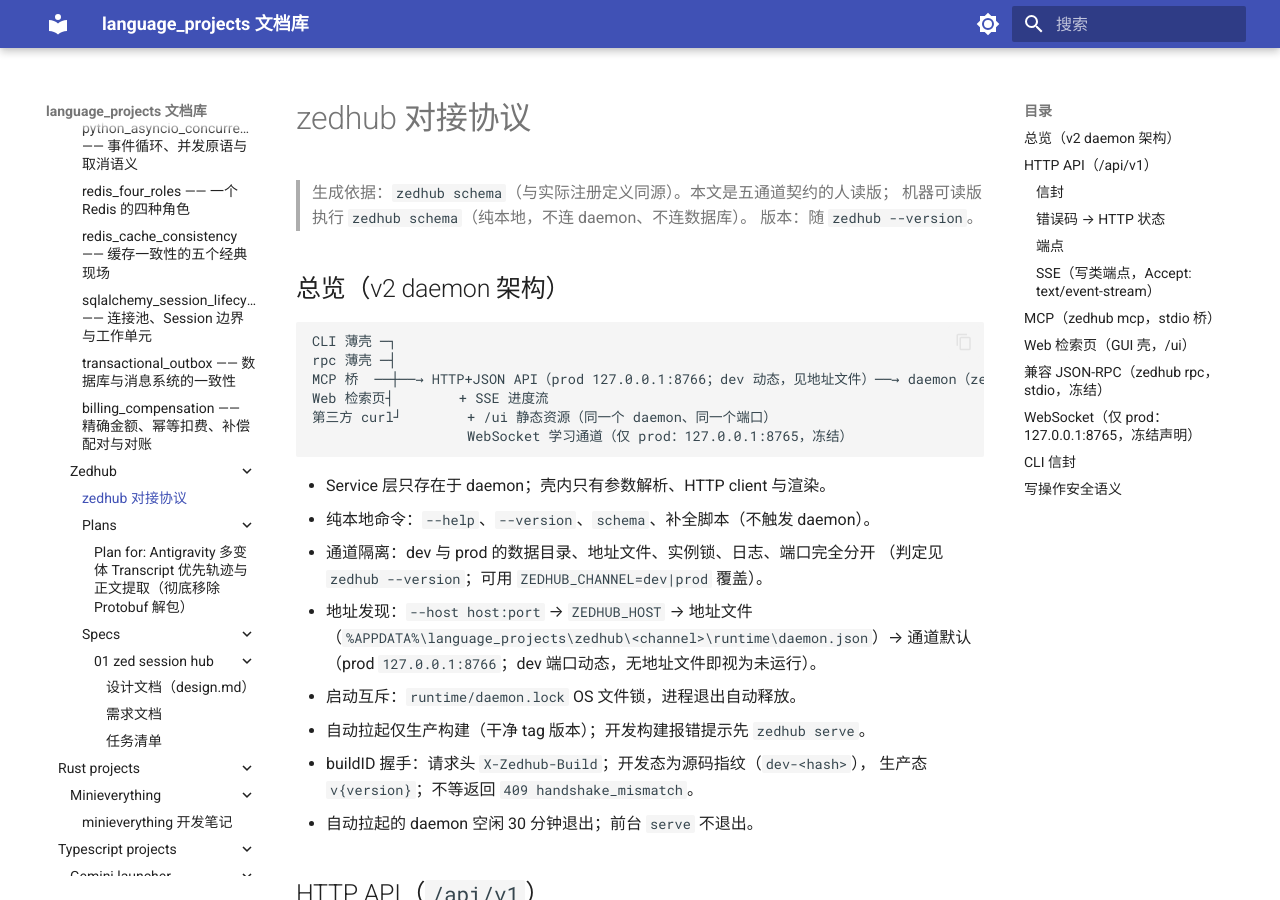
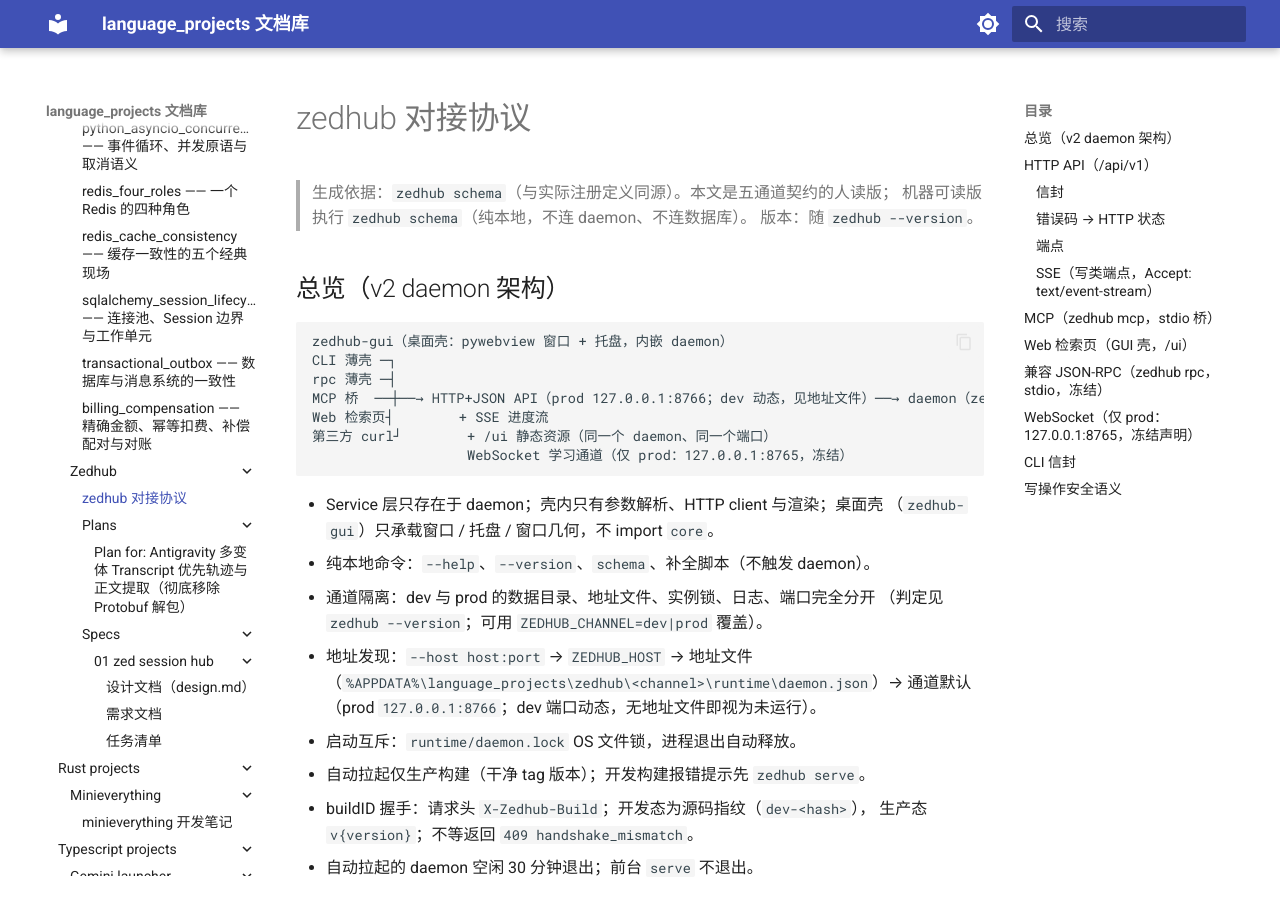
Before and after one commit to shihao-hub/td-language_projects, an MkDocs documentation site: the page built from docs/projects/python_projects/zedhub/zedhub 对接协议.md, in a window 1280 px wide and 900 px high. Built offline with MkDocs 1.6.1 and Material for MkDocs 9.7.7, drawn with Linux system fonts in a browser that asks for light colours; a script that is not in the unit is left out.

Commit message:
docs: 更新 zedhub 桌面壳与通道隔离说明
- 补充 zedhub-gui 壳、内嵌 daemon 与托盘说明
- 明确 prod 8766/8765 与 dev 动态端口、地址文件与实例锁

````diff
--- a/docs/projects/python_projects/zedhub/zedhub 对接协议.md
+++ b/docs/projects/python_projects/zedhub/zedhub 对接协议.md
@@ -7,6 +7,7 @@
 ## 总览（v2 daemon 架构）
 
 ```
+zedhub-gui（桌面壳：pywebview 窗口 + 托盘，内嵌 daemon）
 CLI 薄壳 ─┐
 rpc 薄壳 ─┤
 MCP 桥  ──┼──→ HTTP+JSON API（prod 127.0.0.1:8766；dev 动态，见地址文件）──→ daemon（zedhub serve）
@@ -15,7 +16,8 @@ Web 检索页┤        + SSE 进度流
                    WebSocket 学习通道（仅 prod：127.0.0.1:8765，冻结）
 ```
 
-- Service 层只存在于 daemon；壳内只有参数解析、HTTP client 与渲染。
+- Service 层只存在于 daemon；壳内只有参数解析、HTTP client 与渲染；桌面壳
+  （`zedhub-gui`）只承载窗口 / 托盘 / 窗口几何，不 import `core`。
 - 纯本地命令：`--help`、`--version`、`schema`、补全脚本（不触发 daemon）。
 - 通道隔离：dev 与 prod 的数据目录、地址文件、实例锁、日志、端口完全分开
   （判定见 `zedhub --version`；可用 `ZEDHUB_CHANNEL=dev|prod` 覆盖）。
````
